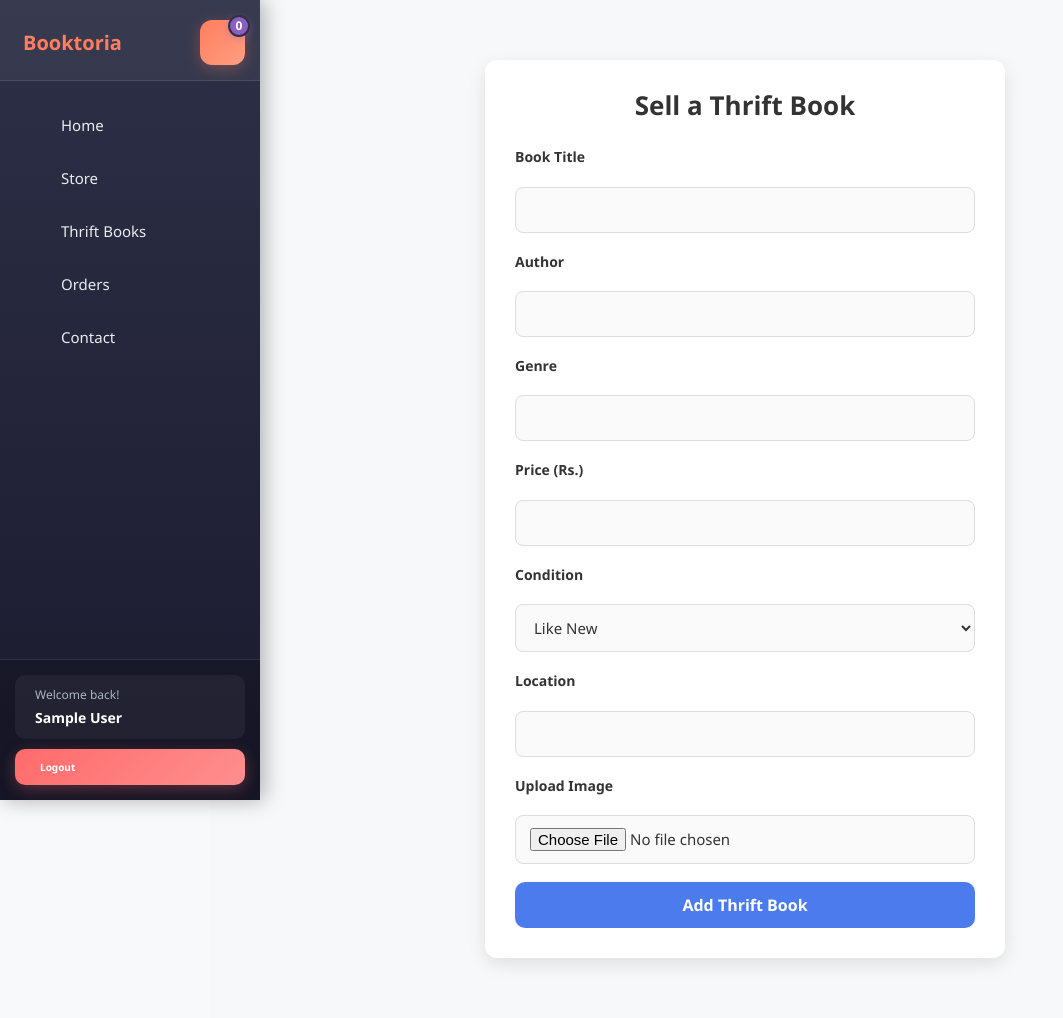
After one commit to raahanakim-byte/booktoria-master, a PHP site: page /booktoria-master/add_thrift_book.php in a window 1280 px wide. The commit adds this page. Shown: the whole page, without its empty margins (0-1063 px from the left). Run offline with PHP 8.4, Linux system fonts and the light colour scheme; the visitor is signed in with stand-in values (Sample User, id 1); data that the repository does not hold is empty.

Commit message:
Added thrift add products

```diff
--- /dev/null
+++ b/add_thrift_book.php
@@ -0,0 +1,120 @@
+<?php
+error_reporting(E_ALL);
+ini_set('display_errors', 1);
+session_start();
+include 'config.php';
+
+$user_id = $_SESSION['user_id'] ?? null;
+
+if (!$user_id) {
+    header("Location: login.php");
+    exit();
+}
+
+if (isset($_POST['add_thrift'])) {
+
+    $title = mysqli_real_escape_string($conn, $_POST['title']);
+    $author = mysqli_real_escape_string($conn, $_POST['author']);
+    $genre = mysqli_real_escape_string($conn, $_POST['genre']);
+    $price = mysqli_real_escape_string($conn, $_POST['price']);
+    $condition = mysqli_real_escape_string($conn, $_POST['condition']);
+    $location = mysqli_real_escape_string($conn, $_POST['location']);
+
+    // ------- Handle Image Upload -------
+    $image_name = $_FILES['image']['name'];
+    $tmp_name = $_FILES['image']['tmp_name'];
+
+    $folder = 'uploaded_thrift_img/' . $image_name;
+
+  if (!empty($image_name)) {
+    if (!move_uploaded_file($tmp_name, $folder)) {
+        die("Upload failed! Check folder permissions.");
+    }
+}
+
+    // ------- Insert into Database -------
+    $insert = mysqli_query($conn, "
+        INSERT INTO thrift_products (user_id, title, author, genre, price, `condition`, location, image, posted_on)
+        VALUES('$user_id', '$title', '$author', '$genre', '$price', '$condition', '$location', '$image_name', NOW())
+    ") or die('query failed: ' . mysqli_error($conn));
+
+    if ($insert) {
+        $message = "Thrift book added successfully!";
+    } else {
+        $message = "Failed to add thrift book!";
+    }
+}
+?>
+<!DOCTYPE html>
+<html lang="en">
+<head>
+    <meta charset="UTF-8">
+    <meta name="viewport" content="width=device-width, initial-scale=1.0">
+    <title>Add Thrift Book</title>
+    <link rel="stylesheet" href="css/sidebar.css">
+   <link rel="stylesheet" href="css/home.css">
+    <link rel="stylesheet" href="css/thrift.css">
+
+</head>
+<body>
+<?php include 'header.php'?>
+
+<div class="main-content">
+
+    <?php if(isset($message)): ?>
+    <div class="message">
+        <span><?= $message ?></span>
+    </div>
+    <?php endif; ?>
+
+    <div class="add-thrift-container">
+        <h2>Sell a Thrift Book</h2>
+
+        <form action="" method="post" enctype="multipart/form-data" class="add-thrift-form">
+
+            <label>Book Title</label>
+            <input type="text" name="title" required>
+
+            <label>Author</label>
+            <input type="text" name="author" required>
+
+            <label>Genre</label>
+            <input type="text" name="genre" required>
+
+            <label>Price (Rs.)</label>
+            <input type="number" name="price" step="0.01" required>
+
+            <label>Condition</label>
+            <select name="condition" required>
+                <option value="Like New">Like New</option>
+                <option value="Very Good">Very Good</option>
+                <option value="Good">Good</option>
+                <option value="Fair">Fair</option>
+            </select>
+
+            <label>Location</label>
+            <input type="text" name="location" required>
+
+            <img class="image-preview" id="preview">
+
+            <label>Upload Image</label>
+            <input type="file" name="image" required>
+
+            <button type="submit" name="add_thrift" class="btn">Add Thrift Book</button>
+
+        </form>
+    </div>
+
+</div> <!-- END MAIN CONTENT -->
+
+<script>
+document.querySelector("input[name='image']").addEventListener("change", function(e) {
+    const preview = document.querySelector(".image-preview");
+    preview.style.display = "block";
+    preview.src = URL.createObjectURL(e.target.files[0]);
+});
+</script>
+
+</body>
+
+</html>
--- a/css/thrift.css
+++ b/css/thrift.css
@@ -406,6 +508,120 @@
     background: rgba(255, 255, 255, 0.15);
 }
 
+/* ========== ADD THRIFT BOOK FORM PAGE ========== */
+
+.add-thrift-container {
+    max-width: 520px;
+    margin: 50px auto;
+    padding: 30px;
+    background: #ffffff;
+    border-radius: 12px;
+    box-shadow: 0 6px 18px rgba(0,0,0,0.1);
+    animation: fadeIn 0.5s ease;
+}
+
+.add-thrift-container h2 {
+    text-align: center;
+    margin-bottom: 25px;
+    font-size: 26px;
+    font-weight: 700;
+    color: #333;
+}
+
+/* Form */
+.add-thrift-form {
+    display: flex;
+    flex-direction: column;
+    gap: 18px;
+}
+
+.add-thrift-form label {
+    font-weight: 600;
+    color: #333;
+    font-size: 14px;
+}
+
+.add-thrift-form input,
+.add-thrift-form select {
+    width: 100%;
+    padding: 12px 14px;
+    border: 1px solid #ddd;
+    border-radius: 8px;
+    font-size: 15px;
+    color: #333;
+    background: #fafafa;
+    transition: all .2s ease-in-out;
+}
+
+.add-thrift-form input:focus,
+.add-thrift-form select:focus {
+    border-color: #4b7bec;
+    background: #fff;
+    box-shadow: 0 0 0 2px rgba(75,123,236,0.2);
+    outline: none;
+}
+
+/* Button */
+.add-thrift-form .btn {
+    background-color: #4b7bec;
+    color: #fff;
+    padding: 12px;
+    border: none;
+    border-radius: 10px;
+    font-size: 16px;
+    font-weight: 600;
+    cursor: pointer;
+    transition: .25s ease;
+}
+
+.add-thrift-form .btn:hover {
+    background-color: #3867d6;
+    box-shadow: 0 4px 12px rgba(56,103,214,0.4);
+}
+
+/* Messages */
+.message {
+    max-width: 480px;
+    margin: 20px auto;
+    padding: 12px 18px;
+    background: #4bb543;
+    color: white;
+    font-weight: 600;
+    text-align: center;
+    border-radius: 8px;
+    animation: slideDown 0.4s ease;
+}
+
+/* Image Preview */
+.image-preview {
+    width: 100%;
+    max-height: 260px;
+    object-fit: cover;
+    border-radius: 10px;
+    margin-top: 10px;
+    display: none;
+}
+
+/* Animations */
+@keyframes fadeIn {
+    from { opacity: 0; transform: translateY(10px); }
+    to { opacity: 1; transform: translateY(0); }
+}
+
+@keyframes slideDown {
+    from { opacity: 0; transform: translateY(-10px); }
+    to { opacity: 1; transform: translateY(0); }
+}
+
+/* Mobile Responsive */
+@media(max-width: 600px) {
+    .add-thrift-container {
+        padding: 20px;
+        margin: 20px;
+    }
+}
+
+
 /* Responsive Design */
 @media (max-width: 768px) {
     .thrift-grid {
--- a/thrift_list.php
+++ b/thrift_list.php
@@ -88,6 +88,11 @@ $select_products = mysqli_query($conn, "SELECT * FROM thrift_products ORDER BY p
                   </a>
                   <span class="breadcrumb-separator"><i class="fas fa-chevron-right"></i></span>
                   <span class="breadcrumb-current">Thrift Books</span>
+               </div>
+               <div class="thrift-top-actions">
+                  <a href="add_thrift_book.php" class="btn btn-add-thrift">
+                     <i class="fas fa-plus-circle"></i> Sell Your Book
+                  </a>
                </div>
                <div class="breadcrumb-stats">
                   <div class="breadcrumb-stat">
```
Also changed, not shown: other parts of css/thrift.css (+102 -0 lines), 1 other file.
